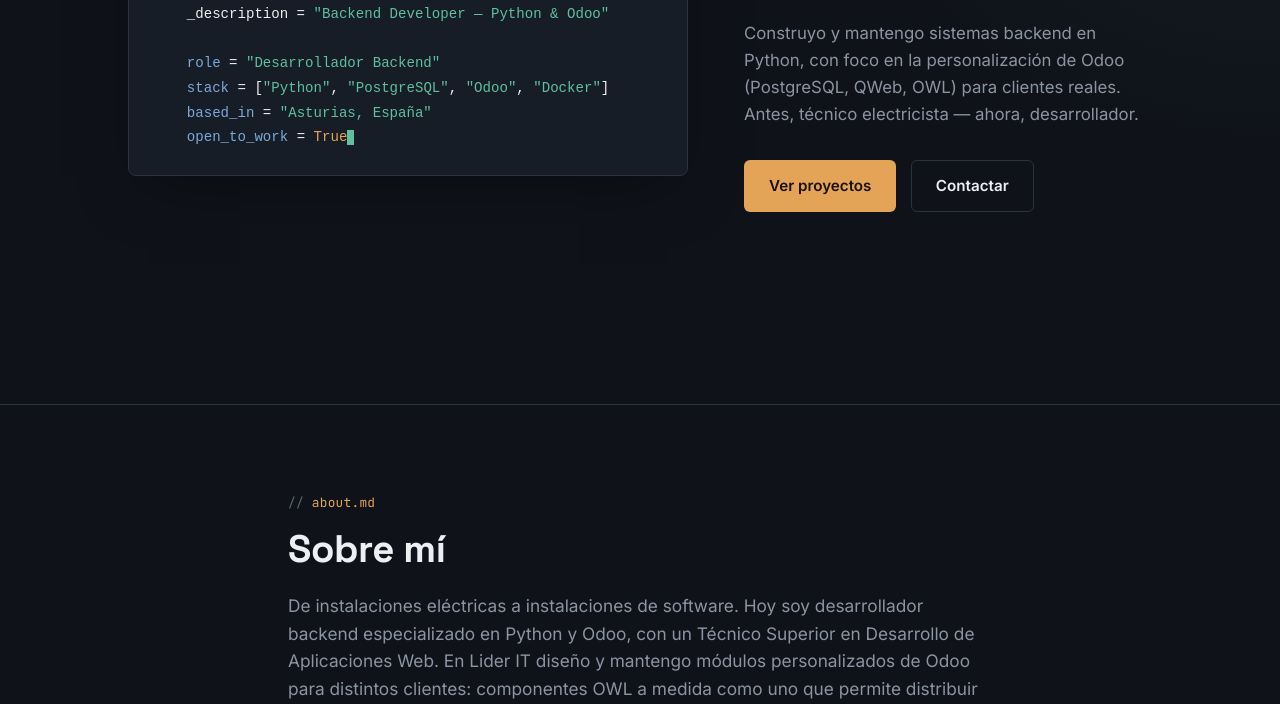
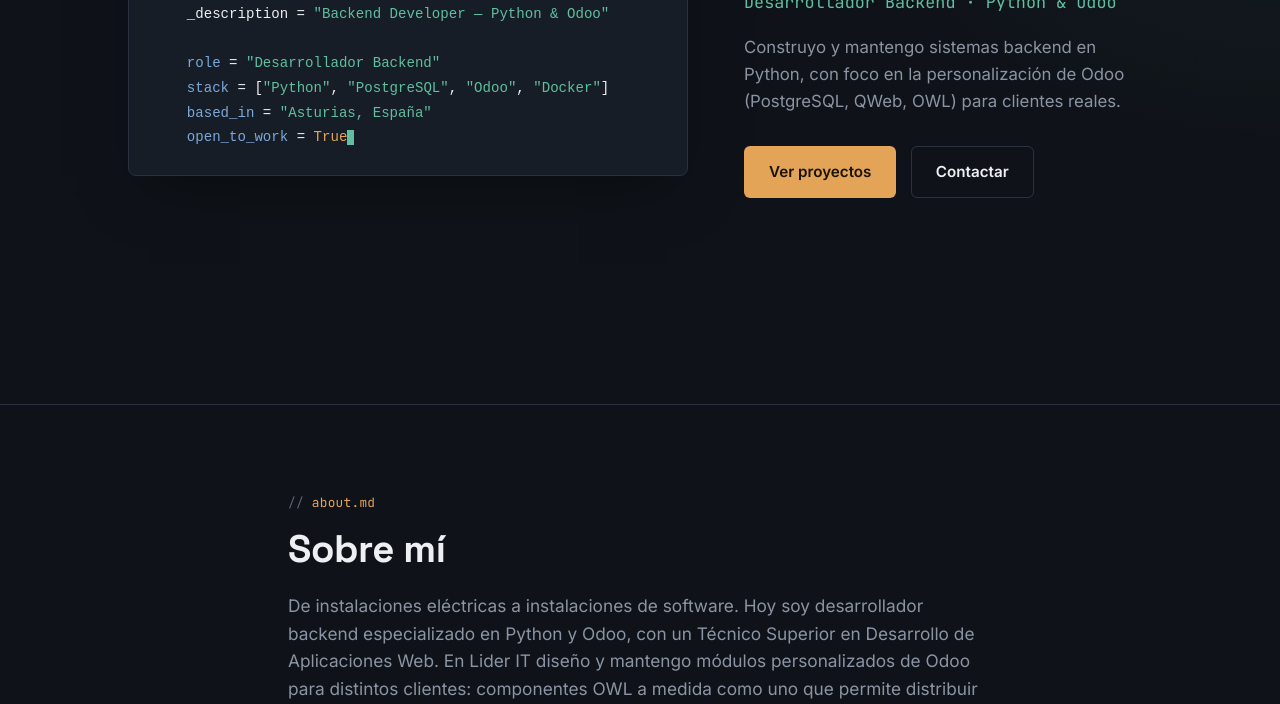
Before and after one commit to JulenVG/portfolio2.0, a plain HTML site: page index.html in a window 1280 px wide. Shown: the part 396-1100 px from the top of the page. Drawn offline with Linux system fonts and the light colour scheme.

Commit message:
Ajuste en texto

```diff
--- a/index.html
+++ b/index.html
@@ -77,8 +77,7 @@
                     <p class="hero-role" data-translate="heroRole">Desarrollador Backend · Python &amp; Odoo</p>
                     <p class="hero-summary" data-translate="heroSummary">
                         Construyo y mantengo sistemas backend en Python, con foco en la personalización de
-                        Odoo (PostgreSQL, QWeb, OWL) para clientes reales. Antes, técnico electricista —
-                        ahora, desarrollador.
+                        Odoo (PostgreSQL, QWeb, OWL) para clientes reales.
                     </p>
                     <div class="hero-ctas">
                         <a class="btn btn-primary" href="#projects" data-translate="ctaProjects">Ver proyectos</a>
--- a/script.js
+++ b/script.js
@@ -9,7 +9,7 @@ const translations = {
     heroCodeLocation: '"Asturias, España"',
     heroRole: "Desarrollador Backend · Python &amp; Odoo",
     heroSummary:
-      "Construyo y mantengo sistemas backend en Python, con foco en la personalización de Odoo (PostgreSQL, QWeb, OWL) para clientes reales. Antes, técnico electricista — ahora, desarrollador.",
+      "Construyo y mantengo sistemas backend en Python, con foco en la personalización de Odoo (PostgreSQL, QWeb, OWL) para clientes reales.",
     ctaProjects: "Ver proyectos",
     ctaContact: "Contactar",
 
@@ -90,7 +90,7 @@ const translations = {
     heroCodeLocation: '"Asturias, Spain"',
     heroRole: "Backend Developer · Python &amp; Odoo",
     heroSummary:
-      "I build and maintain Python backend systems, focused on customizing Odoo (PostgreSQL, QWeb, OWL) for real clients. Formerly an electrical technician — now a developer.",
+      "I build and maintain Python backend systems, focused on customizing Odoo (PostgreSQL, QWeb, OWL) for real clients.",
     ctaProjects: "View projects",
     ctaContact: "Get in touch",
 
```
